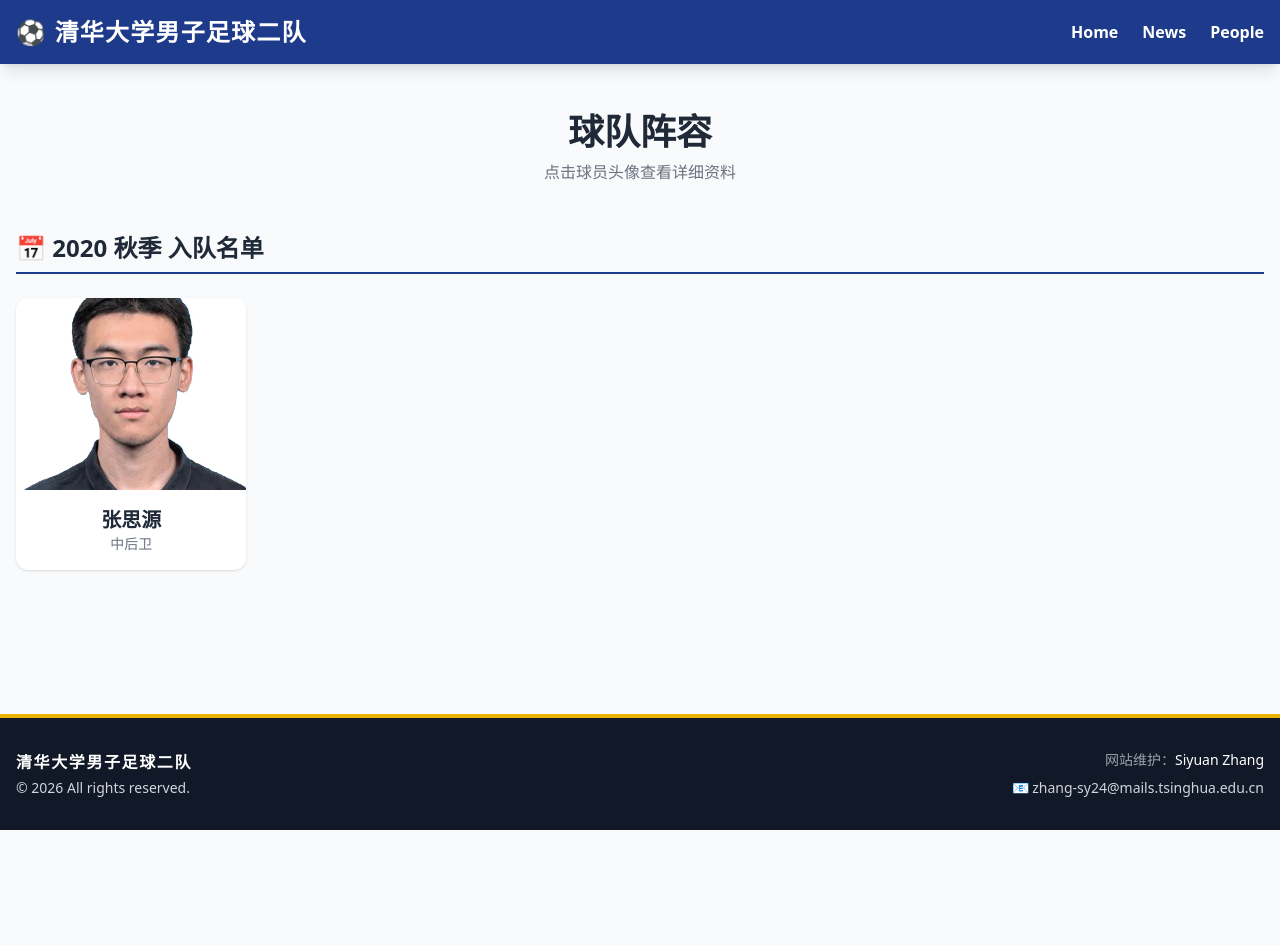
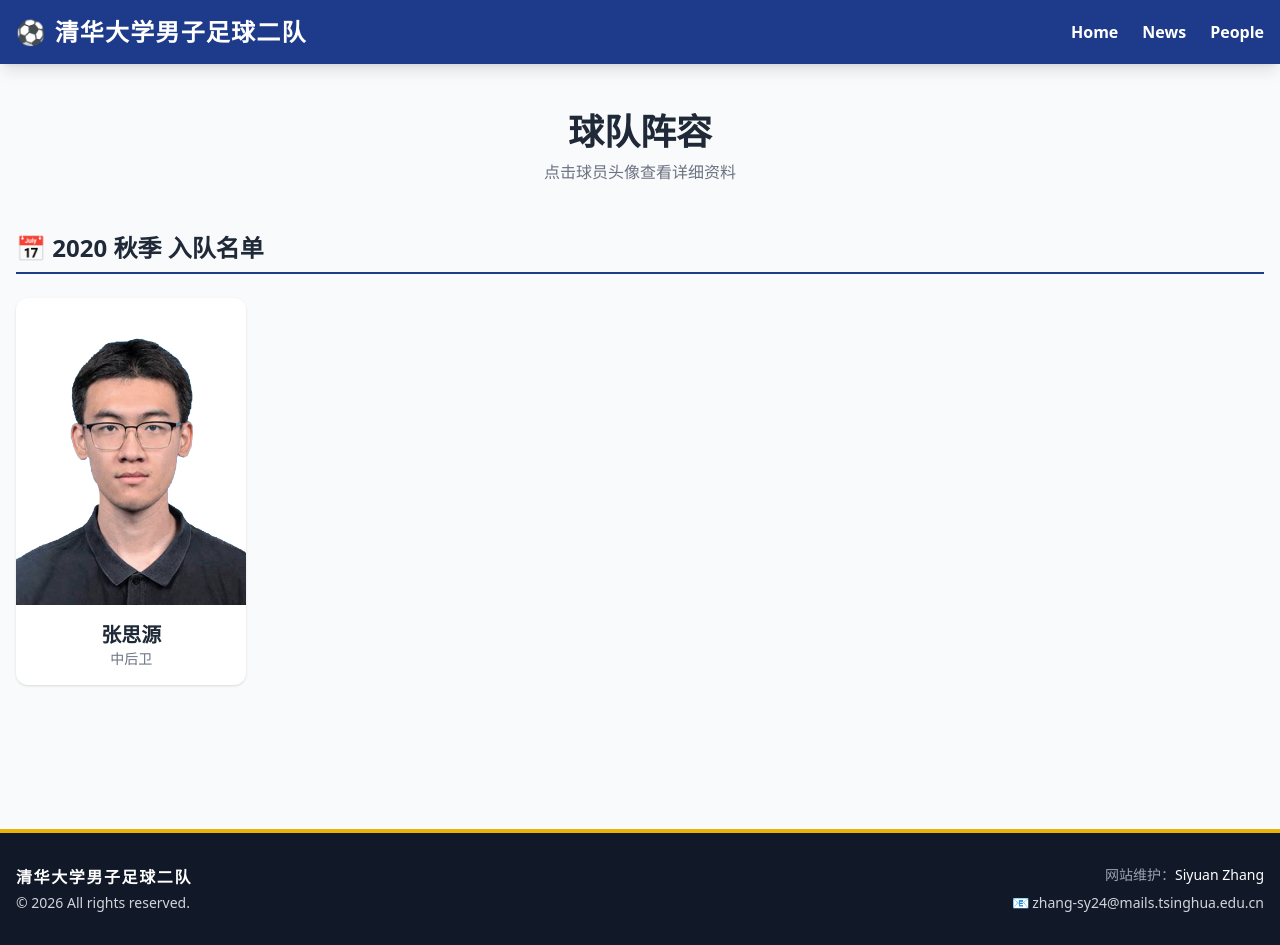
Before and after one commit to ZSYNOTZSH/Tsinghua-University-Non-Athlete-Football-Team, a Jekyll site: the page built from people.html, in a window 1280 px wide and 945 px high. Built offline with Jekyll 4.4.1, drawn with Linux system fonts in a browser that asks for light colours; nearby versions of some CDN libraries.

Commit message:
fix people image

```diff
--- a/_layouts/player.html
+++ b/_layouts/player.html
@@ -5,7 +5,8 @@ layout: default
 
   <!-- 左侧：照片与基础信息 -->
   <div class="md:w-1/3">
-    <img src="{% if page.image %}{{ site.baseurl }}{{ page.image }}{% else %}https://cdn.pixabay.com/photo/2015/10/05/22/37/blank-profile-picture-973460_960_720.png{% endif %}" alt="{{ page.name }}" class="w-full rounded-2xl shadow-xl border-4 border-white">
+    <!-- 同样加入 aspect-[3/4] 和 object-cover object-top -->
+    <img src="{% if page.image %}{{ site.baseurl }}{{ page.image }}{% else %}https://cdn.pixabay.com/photo/2015/10/05/22/37/blank-profile-picture-973460_960_720.png{% endif %}" alt="{{ page.name }}" class="w-full aspect-[3/4] object-cover object-top rounded-2xl shadow-xl border-4 border-white bg-gray-100">
 
     <div class="mt-8 bg-white p-6 rounded-xl shadow-md space-y-3">
       <p class="flex items-center gap-2">📞 <strong>联系方式:</strong> {{ page.contact }}</p>
--- a/index.html
+++ b/index.html
@@ -2,15 +2,13 @@
 layout: default
 ---
 
-<!-- 1. 球队合照与口号 (自适应宽图版) -->
+<!-- 1. 球队合照与口号 -->
 <div class="relative w-full overflow-hidden bg-gray-900 flex items-center justify-center">
 
   <!-- 图片层：w-full h-auto 保证电脑端按原图比例展开 -->
-  <!-- min-h-[250px] 保证手机端高度够放文字；object-bottom 保证手机端裁剪时优先保留底部的人脸 -->
-  <img src="{{ site.baseurl }}/assets/images/team-photo.jpg" alt="清华男足二队合照" class="w-full h-auto min-h-[250px] object-cover object-bottom">
+  <img src="{{ site.baseurl }}/assets/images/home-image.jpg" alt="清华男足二队合照" class="w-full h-auto min-h-[250px] object-cover object-bottom">
 
   <!-- 遮罩与文字层：绝对定位 (absolute) 覆盖在图片上 -->
-  <!-- bg-opacity-40 我把黑色遮罩稍微调透明了一点，让人脸更清晰 -->
   <div class="absolute inset-0 bg-black bg-opacity-40 flex flex-col items-center justify-center px-4">
 
     <!-- 响应式字体大小：手机端偏小(text-3xl)，电脑端变大(md:text-5xl) -->
--- a/people.html
+++ b/people.html
@@ -19,8 +19,8 @@ title: 球队阵容
       {% for player in site.players %}
         {% if player.semester == sem %}
         <a href="{{ player.url | prepend: site.baseurl }}" class="block bg-white rounded-xl shadow hover:shadow-xl hover:-translate-y-1 transition transform overflow-hidden text-center group">
-          <div class="h-48 overflow-hidden">
-            <img src="{% if player.image %}{{ site.baseurl }}{{ player.image }}{% else %}https://cdn.pixabay.com/photo/2015/10/05/22/37/blank-profile-picture-973460_960_720.png{% endif %}" class="w-full h-full object-cover group-hover:scale-110 transition duration-500">
+          <div class="aspect-[3/4] overflow-hidden bg-gray-100 flex justify-center items-center">
+            <img src="{% if player.image %}{{ site.baseurl }}{{ player.image }}{% else %}https://cdn.pixabay.com/photo/2015/10/05/22/37/blank-profile-picture-973460_960_720.png{% endif %}" class="w-full h-full object-cover object-top group-hover:scale-110 transition duration-500">
           </div>
           <div class="p-4">
             <h3 class="font-bold text-xl">{{ player.name }}</h3>
```
